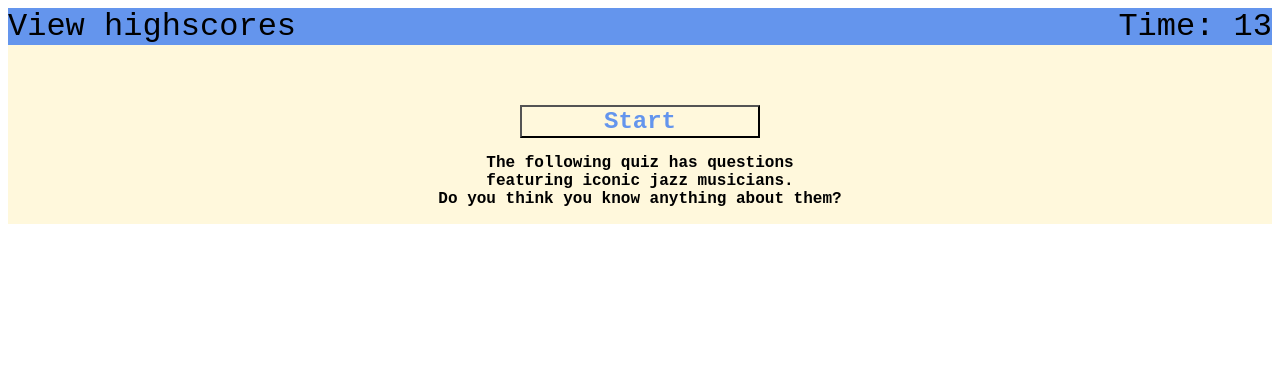
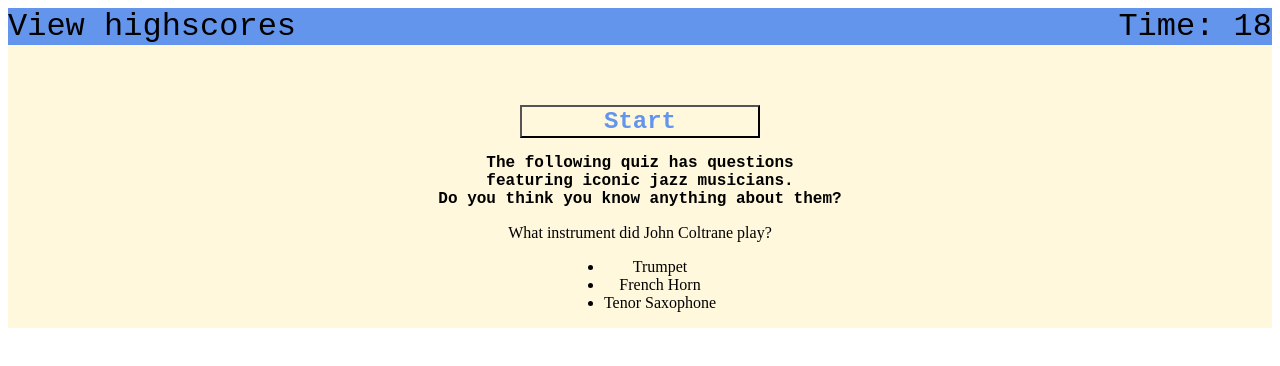
Before and after one commit to Reptartheman/Numbers-Letters-Shapes, a plain HTML site: page index.html in a window 1280 px wide. Both pictures are taken after a click on the button "Start". Drawn offline with nearby package versions, Linux system fonts and the light colour scheme.

Commit message:
commitaddedlistitems

```diff
--- a/index.html
+++ b/index.html
@@ -19,7 +19,10 @@
        <br>featuring iconic jazz musicians.
       <br>Do you think you know anything about them?
     </p>
-
+    <div id="questions"></div>
+    <div id="answers">
+        <ul id="listanswers"></ul>
+    </div>
 </section>
 
 
@@ -29,7 +32,7 @@
 
 
 
-
+<script src="https://code.jquery.com/jquery-3.6.2.min.js" integrity="sha256-2krYZKh//PcchRtd+H+VyyQoZ/e3EcrkxhM8ycwASPA=" crossorigin="anonymous"></script>
 <script src="./script.js"></script>
 </body>
 </html>
--- a/script.js
+++ b/script.js
@@ -1,48 +1,76 @@
 // BUTTON START
-window.onclick = function(){
-    (function(){
-      var timer = 15;
-      setInterval(function() {
-        timer--;
-        if (timer >= 0) {
+// First: Target the elements by setting variables.
+// Variables at the top of the page
+// As the user clicks and answers a question, it goes onto the next page.
+const buttonStart = document.querySelector("#buttonStart");
+let questionNumber = 0;
+const questionDiv = document.querySelector("#questions")
+let answersDiv = document.querySelector("#listanswers")
+
+function startQuiz(){
+displayQuestions()
+var timeLeft = 20
+var timer = setInterval(function() {
+        timeLeft--;
+        if (timeLeft >= 0) {
           span = document.getElementById("timer");
-          span.innerHTML = "Time: " + timer;
+          span.innerHTML = "Time: " + timeLeft;
         }
-        if (timer === 0) {
+        if (timeLeft === 0) {
             alert('Sorry, out of time');
             clearInterval(timer);
         }
       }, 1000);
-    })();
+    };
+
+function displayQuestions(){
+    questionDiv.textContent = quizQuestions[questionNumber].question
+    for(let i = 0; i<=2; i++){
+    var newLi = document.createElement("li")
+        newLi.textContent = quizQuestions[questionNumber].answers[i]
+        answersDiv.appendChild(newLi)
     }
+}
+
+
+
+buttonStart.addEventListener("click", startQuiz)
+
+
+
+
+
+
+
 
 // QUIZ MATERIAL
 
-/*const quizQuestions = [
+const quizQuestions = [
     {
-        question: "What instrument did John Coltrane play?"
-        answers: {
-            a: "Trumpet"
-            b: "French Horn"
-            c: "Tenor Saxophone"
-        },
+        question: "What instrument did John Coltrane play?",
+        answers:  ["Trumpet", "French Horn","Tenor Saxophone"],
+
+
+
+
+
         correctAnswer: "c"
     },
     {
-        question: "What instrument did Roy Haynes play?"
+        question: "What instrument did Roy Haynes play?",
         answers:{
-            a: "Tenor Saxophone"
-            b: "Drums"
+            a: "Tenor Saxophone",
+            b: "Drums",
             c: "He's not even real"
         },
         correctAnswer: "b"
-    }
+    },
     {
-        question: "What instrument did Miles Davis play?"
+        question: "What instrument did Miles Davis play?",
         answers:{
-            a: "Trumpet"
-            b: "Alto Saxophone"
-            c: "Drums"
+            a: "Trumpet",
+            b: "Alto Saxophone",
+            c: "Drums",
         },
         correctAnswer: "a"
     }
@@ -50,21 +78,3 @@ window.onclick = function(){
 console.log(quizQuestions)
 
 //THE REST OF THE STUFF
-
-function displayQuestions(quizQuestions, quizContainer)
-
-    const output = [];
-    const answers;
-
-    for(var i=0; i<quizQuestions.length; i++){
-        answers = []
-        for(letter in quizQuestions[i].answers){
-          answers.push(
-            "<label>"
-            + "<input type = 'radio'
-            name="question"
-          )
-        }
-
-    }
-*/
```
